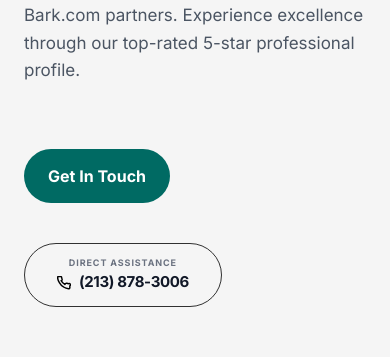
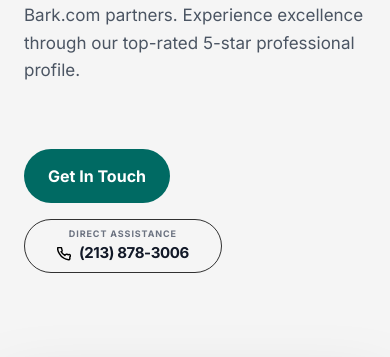
Before and after one commit to Israrkhan09/New-Webratek-Project, a React (Vite) app: page / in a window 390 px wide. Shown: the part 5626-5983 px from the top of the page. Built offline with nearby package versions, Linux system fonts and the light colour scheme.

Commit message:
Refactor: align BarkSection action buttons in one row and standardize height to 54px

```diff
--- a/src/components/BarkSection.jsx
+++ b/src/components/BarkSection.jsx
@@ -52,7 +52,7 @@ export default function BarkSection() {
             </div>
 
             {/* 3. Integrated Action Row */}
-            <div className="flex flex-col lg:flex-row items-start lg:items-center gap-10 pt-4">
+            <div className="flex flex-row flex-wrap items-center gap-4 sm:gap-6 lg:gap-10 pt-4">
               <FlipButton
                 frontText="Get In Touch"
                 backText="Let's Talk"
@@ -63,10 +63,10 @@ export default function BarkSection() {
               <div className="w-px h-10 bg-gray-200 hidden lg:block" />
 
               {/* Phone Section */}
-              <div className="flex flex-col">
+              <div className="flex flex-col shrink-0">
                 <a
                   href="tel:2138783006"
-                  className="group flex flex-col items-center justify-center border border-black/80 px-8 py-3 rounded-full hover:bg-black transition-all duration-300"
+                  className="group flex flex-col items-center justify-center border border-black/80 h-[54px] px-8 rounded-full hover:bg-black transition-all duration-300 shrink-0"
                 >
                   <p className="text-[9px] uppercase tracking-widest text-gray-500 font-bold group-hover:text-gray-300 transition-colors">Direct Assistance</p>
                   <div className="flex items-center gap-2 mt-0.5">
```
